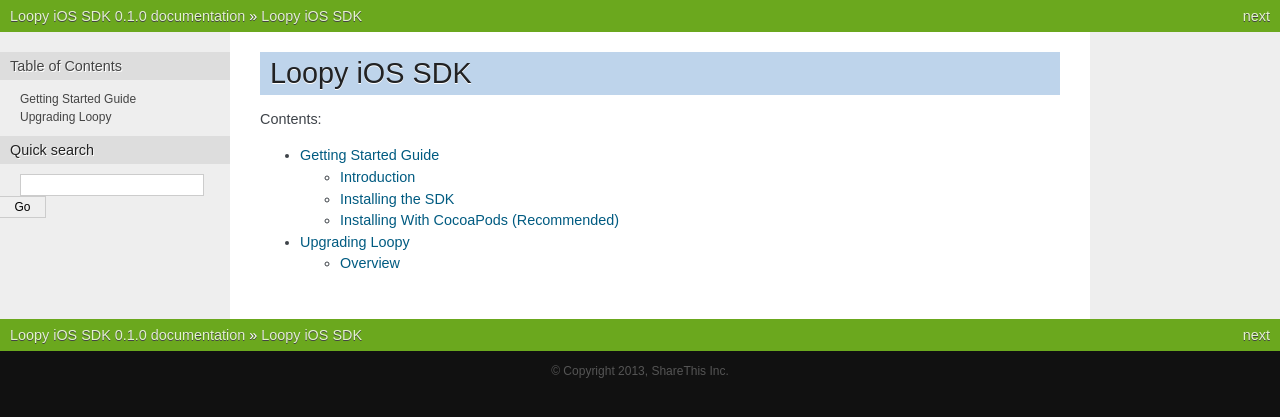
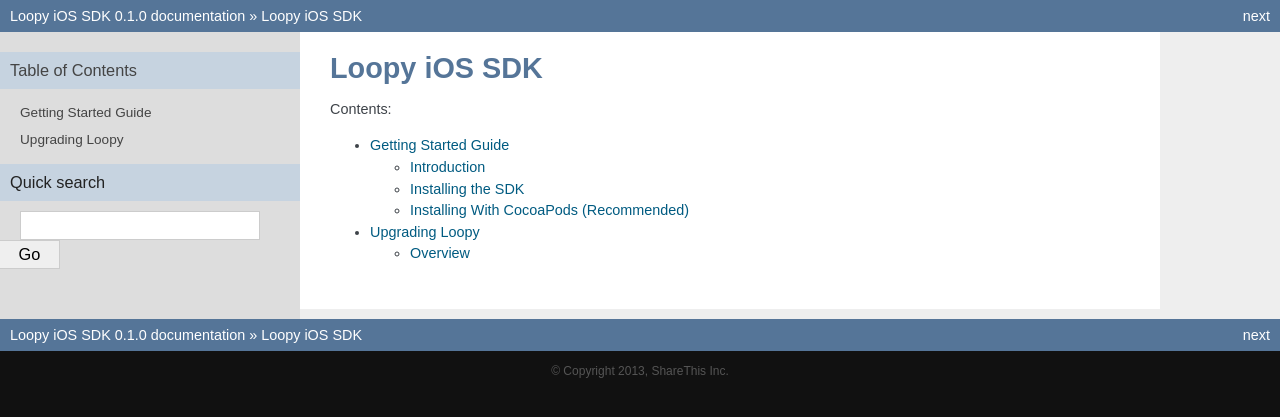
Before and after one commit to socialize/loopy-ios, a Sphinx documentation site: the page built from Documentation/sphinx/source/index.rst, in a window 1280 px wide. Shown: the top 417 px of the page. Built offline with Sphinx 7.4.7, drawn with Linux system fonts in a browser that asks for light colours.

Commit message:
Custom CSS

```diff
--- a/Documentation/sphinx/source/_static/nature.css
+++ b/Documentation/sphinx/source/_static/nature.css
@@ -22,13 +22,21 @@
     padding: 0;
 }
 
+div {
+    -webkit-transition: all .25s ease;
+    -moz-transition: all .25s ease;
+    transition: all .25s ease;
+}
+
 div.documentwrapper {
     float: left;
     width: 100%;
+    height: 100%;
 }
 
 div.bodywrapper {
-    margin: 0 0 0 230px;
+    margin: 0 0 0 300px;
+    height: 100%;
 }
 
 hr {
@@ -37,6 +45,7 @@
 
 div.document {
     background-color: #eee;
+    font-family: Arial, sans-serif;
 }
 
 div.body {
@@ -44,6 +53,7 @@
     color: #3E4349;
     padding: 0 30px 30px 30px;
     font-size: 0.9em;
+    height: 100%;
 }
 
 div.footer {
@@ -60,24 +70,25 @@
 }
 
 div.related {
-    background-color: #6BA81E;
+    background-color: #557598;
     line-height: 32px;
     color: #fff;
-    text-shadow: 0px 1px 0 #444;
     font-size: 0.9em;
 }
 
 div.related a {
-    color: #E2F3CC;
+    color: #FFFFFF;
 }
 
 div.sphinxsidebar {
-    font-size: 0.75em;
-    line-height: 1.5em;
+    font-size: 0.85em;
+    line-height: 2em;
 }
 
 div.sphinxsidebarwrapper{
-    padding: 20px 0;
+    width:300px;
+    background-color: #ddd;
+    padding: 20px 0 50px;
 }
 
 div.sphinxsidebar h3,
@@ -88,8 +99,7 @@
     font-weight: normal;
     margin: 0;
     padding: 5px 10px;
-    background-color: #ddd;
-    text-shadow: 1px 1px 0 white
+    background-color: #c6d3e0;
 }
 
 div.sphinxsidebar h4{
@@ -121,8 +131,9 @@
 
 div.sphinxsidebar input {
     border: 1px solid #ccc;
-    font-family: sans-serif;
-    font-size: 1em;
+    font-family: Arial, sans-serif;
+    font-size: 1.2em;
+    padding:2px;
 }
 
 div.sphinxsidebar input[type=text]{
@@ -137,7 +148,7 @@
 }
 
 a:hover {
-    color: #E32E00;
+    color: #557598;
     text-decoration: underline;
 }
 
@@ -148,20 +159,19 @@
 div.body h5,
 div.body h6 {
     font-family: Arial, sans-serif;
-    background-color: #BED4EB;
-    font-weight: normal;
-    color: #212224;
-    margin: 30px 0px 10px 0px;
-    padding: 5px 0 5px 10px;
-    text-shadow: 0px 1px 0 white
+    background-color: #ffffff;
+    font-weight: bold;
+    color: #557598;
+    margin: 0;
+    padding-top: 20px;
 }
 
-div.body h1 { border-top: 20px solid white; margin-top: 0; font-size: 200%; }
-div.body h2 { font-size: 150%; background-color: #C8D5E3; }
-div.body h3 { font-size: 120%; background-color: #D8DEE3; }
-div.body h4 { font-size: 110%; background-color: #D8DEE3; }
-div.body h5 { font-size: 100%; background-color: #D8DEE3; }
-div.body h6 { font-size: 100%; background-color: #D8DEE3; }
+div.body h1 { font-size: 200%; margin: 0; }
+div.body h2 { font-size: 150%; background-color: #ffffff; }
+div.body h3 { font-size: 120%; background-color: #ffffff; }
+div.body h4 { font-size: 110%; background-color: #ffffff; }
+div.body h5 { font-size: 100%; background-color: #ffffff; }
+div.body h6 { font-size: 100%; background-color: #ffffff; }
 
 a.headerlink {
     color: #c60f0f;
@@ -188,8 +198,12 @@
 }
 
 div.note {
-    background-color: #eee;
-    border: 1px solid #ccc;
+    background-color: #dde7f1;
+    border: 1px solid #557598;
+    padding: 10px;
+    line-height: 1.4em;
+    border-radius:8px;
+    max-width:135ex;
 }
 
 div.seealso {
@@ -216,14 +230,14 @@
 
 pre {
     padding: 10px;
-    background-color: White;
+    background-color: #fafafa;
     color: #222;
     line-height: 1.2em;
-    border: 1px solid #C6C9CB;
-    font-size: 1.1em;
+    border: 2px solid #C6C9CB;
+    font-size: 1.2em;
     margin: 1.5em 0 1.5em 0;
-    -webkit-box-shadow: 1px 1px 1px #d8d8d8;
-    -moz-box-shadow: 1px 1px 1px #d8d8d8;
+    max-width:160ex;
+    border-radius:16px;
 }
 
 tt {
@@ -243,3 +257,47 @@
     border-top: 1px solid #ac9;
     border-bottom: 1px solid #ac9;
 }
+.clear {
+    clear:both;
+    vertical-align: middle;
+}
+.block {
+    display: table-cell;
+    vertical-align: top;
+    width:70ex;
+    min-width: 35ex;
+}
+.cell {
+    display: table-cell;
+    vertical-align: top;
+    padding:10px;
+}
+.block-small {
+    display: table-cell;
+    vertical-align: middle;
+    width: 45ex;
+}
+.block-padded {
+    display: table-cell;
+    vertical-align: top;
+    width:70ex;
+    min-width: 35ex;
+    padding:20px;
+}
+
+.subtitle {
+    font-family: Arial, sans-serif;
+    font-weight: bold;
+    color: #557598;
+    margin: 0;
+    padding-top: 20px;
+    font-size: 120%;
+}
+
+.strikethrough {
+    text-decoration: line-through;
+}
+
+div.hidden {
+    display: none;
+}
```
